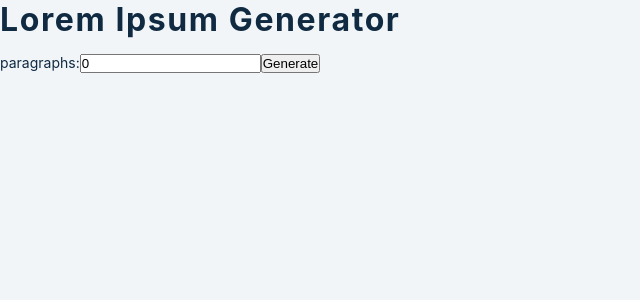
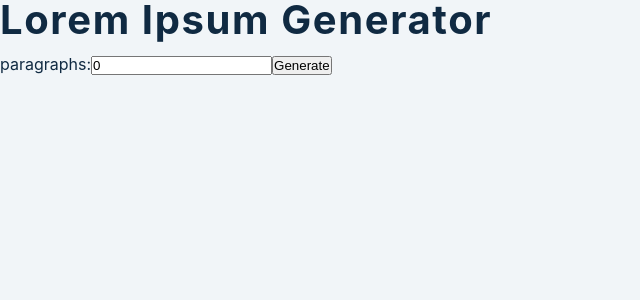
Before and after one commit to SherifAckles/lorem-ipsum-generator, a React (Vite) app: page / in a window 1280 px wide. Shown: the top 300 px of the page, without its empty margins (0-640 px from the left). Built offline with nearby package versions, Linux system fonts and the light colour scheme.

Commit message:
created the media queries

```diff
--- a/src/index.css
+++ b/src/index.css
@@ -97,3 +97,26 @@ p {
   margin-bottom: 1.25rem;
   color: var(--clr-grey-5);
 }
+@media screen and (min-width: 800px) {
+  h1 {
+    font-size: 4rem;
+  }
+  h2 {
+    font-size: 2.5rem;
+  }
+  h3 {
+    font-size: 1.75rem;
+  }
+  h4 {
+    font-size: 1rem;
+  }
+  body {
+    font-size: 1rem;
+  }
+  h1,
+  h2,
+  h3,
+  h4 {
+    line-height: 1;
+  }
+}
```
